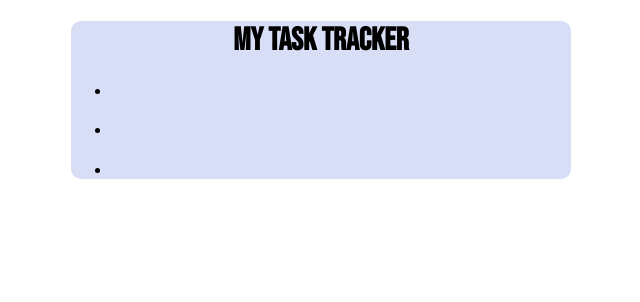
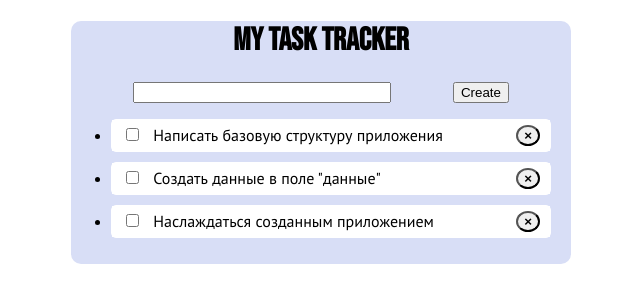
Before and after one commit to GHJKer/task-tracker, a Vue app: page / in a window 1280 px wide. Shown: the top 302 px of the page, without its empty margins (319-959 px from the left). Built offline with nearby package versions, Linux system fonts and the light colour scheme.

Commit message:
buttons
added "create" and "delete" buttons

```diff
--- a/src/App.vue
+++ b/src/App.vue
@@ -21,11 +21,11 @@ export default {
 
 .main-container {
   width: 500px;
-
   margin-left: auto;
   margin-right: auto;
   background-color: #D8DEF6;
   border-radius: 10px;
+  padding-bottom: 10px;
 }
 
 h1 {
--- a/src/components/HelloWorld.vue
+++ /dev/null
@@ -1,58 +0,0 @@
-<template>
-  <div class="hello">
-    <h1>{{ msg }}</h1>
-    <p>
-      For a guide and recipes on how to configure / customize this project,<br>
-      check out the
-      <a href="https://cli.vuejs.org" target="_blank" rel="noopener">vue-cli documentation</a>.
-    </p>
-    <h3>Installed CLI Plugins</h3>
-    <ul>
-      <li><a href="https://github.com/vuejs/vue-cli/tree/dev/packages/%40vue/cli-plugin-babel" target="_blank" rel="noopener">babel</a></li>
-      <li><a href="https://github.com/vuejs/vue-cli/tree/dev/packages/%40vue/cli-plugin-eslint" target="_blank" rel="noopener">eslint</a></li>
-    </ul>
-    <h3>Essential Links</h3>
-    <ul>
-      <li><a href="https://vuejs.org" target="_blank" rel="noopener">Core Docs</a></li>
-      <li><a href="https://forum.vuejs.org" target="_blank" rel="noopener">Forum</a></li>
-      <li><a href="https://chat.vuejs.org" target="_blank" rel="noopener">Community Chat</a></li>
-      <li><a href="https://twitter.com/vuejs" target="_blank" rel="noopener">Twitter</a></li>
-      <li><a href="https://news.vuejs.org" target="_blank" rel="noopener">News</a></li>
-    </ul>
-    <h3>Ecosystem</h3>
-    <ul>
-      <li><a href="https://router.vuejs.org" target="_blank" rel="noopener">vue-router</a></li>
-      <li><a href="https://vuex.vuejs.org" target="_blank" rel="noopener">vuex</a></li>
-      <li><a href="https://github.com/vuejs/vue-devtools#vue-devtools" target="_blank" rel="noopener">vue-devtools</a></li>
-      <li><a href="https://vue-loader.vuejs.org" target="_blank" rel="noopener">vue-loader</a></li>
-      <li><a href="https://github.com/vuejs/awesome-vue" target="_blank" rel="noopener">awesome-vue</a></li>
-    </ul>
-  </div>
-</template>
-
-<script>
-export default {
-  name: 'HelloWorld',
-  props: {
-    msg: String
-  }
-}
-</script>
-
-<!-- Add "scoped" attribute to limit CSS to this component only -->
-<style scoped lang="scss">
-h3 {
-  margin: 40px 0 0;
-}
-ul {
-  list-style-type: none;
-  padding: 0;
-}
-li {
-  display: inline-block;
-  margin: 0 10px;
-}
-a {
-  color: #42b983;
-}
-</style>
--- /dev/null
+++ b/src/components/addTodo.vue
@@ -0,0 +1,40 @@
+<template>
+    <form @submit.prevent="onSubmit">
+        <input type="text" v-model="title">
+        <button type="submit">Create</button>
+    </form>
+</template>
+
+<script>
+export default {
+    data() {
+        return {
+            title: ''
+        }
+    },
+    methods: {
+        onSubmit() {
+            if (this.title.trim()) {
+                const newTodo = {
+                    id: Date.now,
+                    title: this.title,
+                    completed: false
+                }
+                this.$emit('add-todo', newTodo)
+                this.title = ''
+            }
+        }
+    }
+}
+</script>
+
+<style lang="scss" scoped>
+form {
+    display: flex;
+    justify-content: space-evenly;
+}
+
+input {
+    width: 250px
+}
+</style>
--- a/src/components/myTaskTracker.vue
+++ b/src/components/myTaskTracker.vue
@@ -1,12 +1,17 @@
 <template>
     <div>
+      <addTodo
+      @add-todo="addTodo"
+      />
         <ul>
             <li
-            v-for="(todo, index) in todos"
-            :key="index"
+            v-for="(todo, i) in todos"
+            :key="i"
+            :index="i"
             >
                 <taskItem
-                :todos="todos"
+                :todo="todo"
+                v-on:remove-todo="removeTodo"
                 />
             </li>
         </ul>
@@ -15,11 +20,12 @@
 
 <script>
 import taskItem from './taskItem.vue'
+import addTodo from './addTodo.vue'
 
 export default {
   name: 'myTaskTracker',
   components: {
-    taskItem
+    taskItem, addTodo
   },
   data() {
     return {
@@ -29,6 +35,23 @@ export default {
         {id: 3, title: 'Наслаждаться созданным приложением', completed: false}
       ]
     }
+  },
+  methods: {
+    removeTodo(id) {
+      this.todos = this.todos.filter(t => t.id !== id)
+    },
+    addTodo(todo) {
+      this.todos.push(todo )
+    }
   }
 }
 </script>
+
+<style lang="scss" scoped>
+li {
+  margin-bottom: 10px;
+  margin-right: 20px;
+  border: 1px solid white;
+  border-radius: 5px;
+}
+</style>
--- a/src/components/taskItem.vue
+++ b/src/components/taskItem.vue
@@ -1,13 +1,49 @@
 <template>
-    <div>{{ todos.title }}</div>
+    <div>
+        <span v-bind:class="{done: todo.completed}">
+            <input type="checkbox" v-model="todo.completed">{{ index }}
+            {{ todo.title }}
+        </span>
+        <button class="btn" v-on:click="$emit('remove-todo', todo.id)">&times;</button>
+    </div>
 </template>
 
 <script>
 export default {
-    props: ['todos']
+    props: {
+        todo: {
+            type: Object,
+            required: true
+        },
+        index: Number
+    }
 }
 </script>
 
 <style lang="scss" scoped>
+@import url('https://fonts.googleapis.com/css2?family=PT+Sans&display=swap');
 
+span {
+    font-family: 'PT Sans', sans-serif;
+}
+
+div {
+    display: flex;
+    justify-content: space-between;
+    padding: 5px 10px;
+    background-color: white;
+}
+
+input {
+    margin-right: 10px;
+}
+
+.btn {
+    border-radius: 50%;
+    font-weight: bold;
+}
+
+.done {
+    text-decoration: line-through;
+}
 </style>
```
Also changed, not shown: 1 other file (tests, documents, lock files or other folders).
